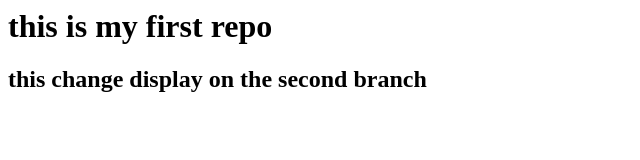
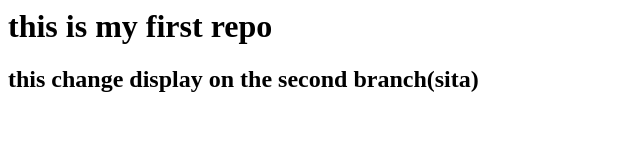
Before and after one commit to anujarya1435/localrepo, a plain HTML site: page index.html in a window 1280 px wide. Shown: the full height of the page, 0-640 px from the left. Drawn offline with Linux system fonts and the light colour scheme.

Commit message:
add sita

```diff
--- a/index.html
+++ b/index.html
@@ -1,2 +1,2 @@
 <h1>this is my first repo</h1>
-<h2>this change display on the second branch</h2>
+<h2>this change display on the second branch(sita)</h2>
```
